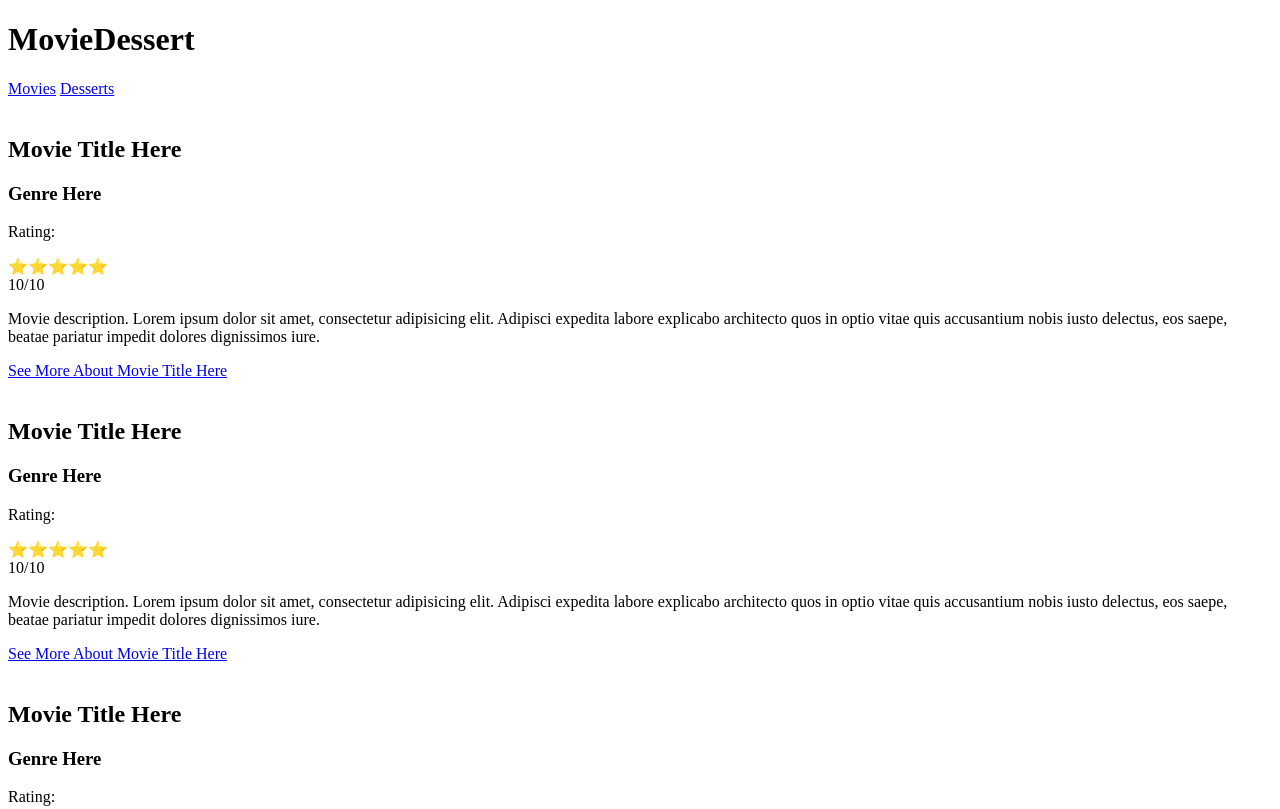
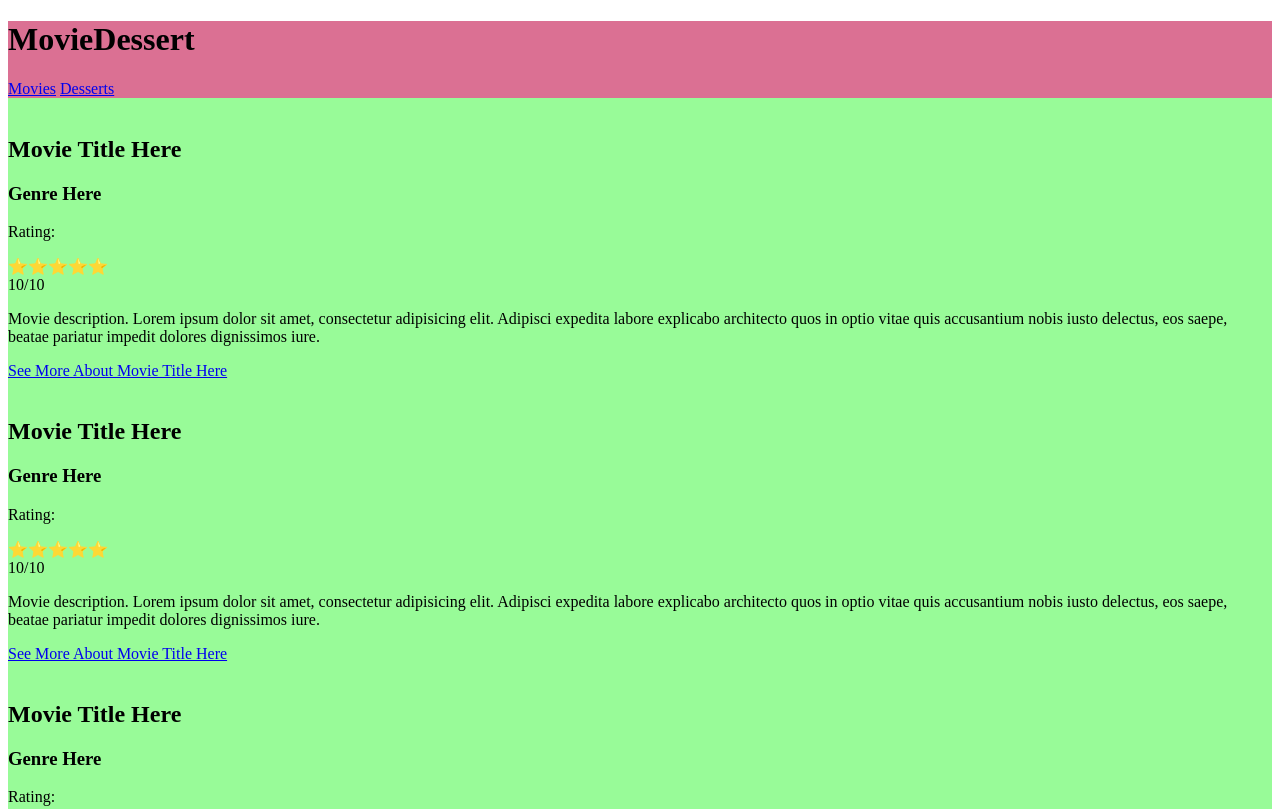
Before and after one commit to AlexStormwood/mar25-t1w2-git-intro, a plain HTML site: page src/index.html in a window 1280 px wide. Shown: the top 809 px of the page. Drawn offline with Linux system fonts and the light colour scheme.

Commit message:
add basic styling

```diff
--- a/src/index.html
+++ b/src/index.html
@@ -4,6 +4,8 @@
 	<meta charset="UTF-8">
 	<meta name="viewport" content="width=device-width, initial-scale=1.0">
 	<title>T1W2 Git Intro</title>
+
+	<link rel="stylesheet" href="./styles/styles.css">
 </head>
 <body>
 	<header>
@@ -133,6 +135,8 @@
 	<footer>
 		Copyright &#169; 2025 Alex - Coder Academy
 	</footer>
+
+
 </body>
 </html>
 
--- /dev/null
+++ b/src/styles/styles.css
@@ -0,0 +1,18 @@
+
+header {
+	background-color:palevioletred;
+}
+
+/* section.movieCard {
+
+}
+
+main.movieList > section.movieCard {
+
+} */
+
+main.movieList {
+	section.movieCard {
+		background-color: palegreen;
+	}
+}
```
